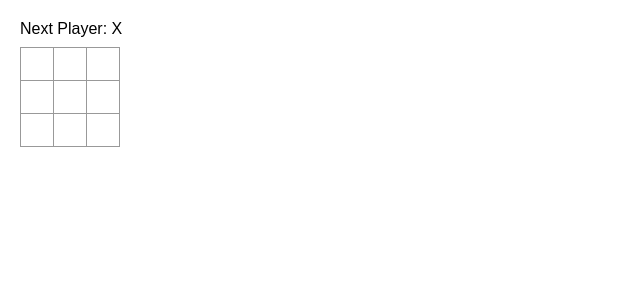
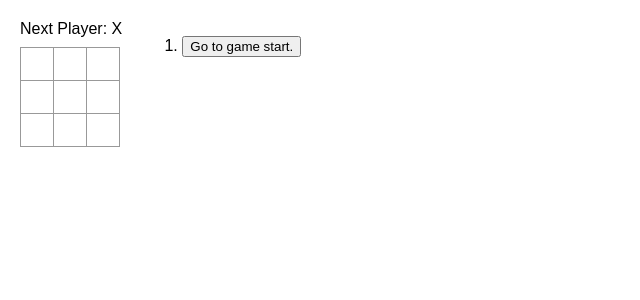
Before and after one commit to cavendet/ReactTutorial, a React (Create React App) app in the folder src/: page / in a window 1280 px wide. Shown: the top 300 px of the page, without its empty margins (0-640 px from the left). Built offline with nearby package versions, Linux system fonts and the light colour scheme.

Commit message:
Completed Tic Tac Toe Activity

```diff
--- a/src/App.js
+++ b/src/App.js
@@ -1,6 +1,65 @@
 import React from 'react';
 import { useState } from 'react';
 
+export default function Game() {
+  const [history, setHistory] = useState([Array(9).fill(null)]);
+  const [currentMove, setCurrentMove] = useState(0);
+  const xIsNext = currentMove % 2 === 0;
+  const currentSquares = history[currentMove];
+
+  function handlePlay(nextSquares) {
+    const nextHistory = [...history.slice(0, currentMove + 1), nextSquares];
+    setHistory(nextHistory);
+    setCurrentMove(nextHistory.length - 1);
+  }
+  function jumpTo(nextMove) {
+    setCurrentMove(nextMove);
+  }
+
+  const moves = history.map((squares,move) => {
+    let description;
+    if(move>0) {
+      description = 'Go to move #' + move;
+    } else {
+      description = 'Go to game start.';
+    }
+    return (
+      <li key={move}>
+        <button onClick={() => jumpTo(move)}>{description}</button>
+      </li>
+    );
+  });
+
+  return (
+    <div className="game">
+      <div className="game-board">
+        <Board xIsNext={xIsNext} squares={currentSquares} onPlay={handlePlay}/>
+      </div>
+      <div className="game-info">
+        <ol>{moves}</ol>
+      </div>
+    </div>
+  );
+}
+function calculateWinner(squares) {
+  const lines = [
+    [0, 1, 2],
+    [3, 4, 5],
+    [6, 7, 8],
+    [0, 3, 6],
+    [1, 4, 7],
+    [2, 5, 8],
+    [0, 4, 8],
+    [2, 4, 6]
+  ];
+  for (let i = 0; i < lines.length; i++) {
+    const [a, b, c] = lines[i];
+    if (squares[a] && squares[a] === squares[b] && squares[a] === squares[c]) {
+      return squares[a];
+    }
+  }
+  return null;
+}
 function Square({value, onSquareClick}) {
   return <button className="square" onClick={onSquareClick}>{value}</button>
 }
@@ -40,42 +99,3 @@
       </>
     );
 }
-export default function Game() {
-  const [xIsNext, setXIsNext] = useState(true);
-  const [history, setHistory] = useState([Array(9).fill(null)]);
-  const currentSquares = history[history.length - 1];
-
-  function handlePlay(nextSquares) {
-    setHistory([...history, nextSquares]);
-    setXIsNext(!xIsNext);
-  }
-  return (
-    <div className="game">
-      <div className="game-board">
-        <Board xIsNext={xIsNext} squares={currentSquares} onPlay={handlePlay}/>
-      </div>
-      <div className="game-info">
-        <ol>{/*ToDo*/}</ol>
-      </div>
-    </div>
-  );
-}
-function calculateWinner(squares) {
-  const lines = [
-    [0, 1, 2],
-    [3, 4, 5],
-    [6, 7, 8],
-    [0, 3, 6],
-    [1, 4, 7],
-    [2, 5, 8],
-    [0, 4, 8],
-    [2, 4, 6]
-  ];
-  for (let i = 0; i < lines.length; i++) {
-    const [a, b, c] = lines[i];
-    if (squares[a] && squares[a] === squares[b] && squares[a] === squares[c]) {
-      return squares[a];
-    }
-  }
-  return null;
-}
```
